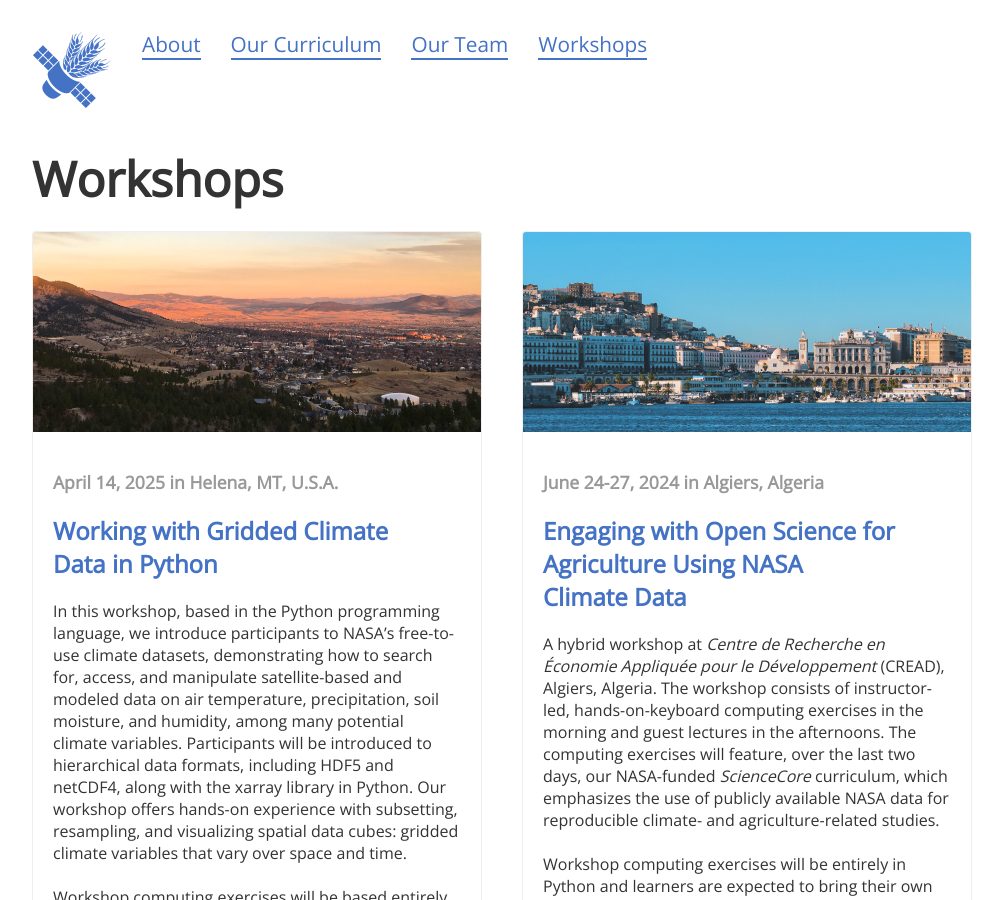
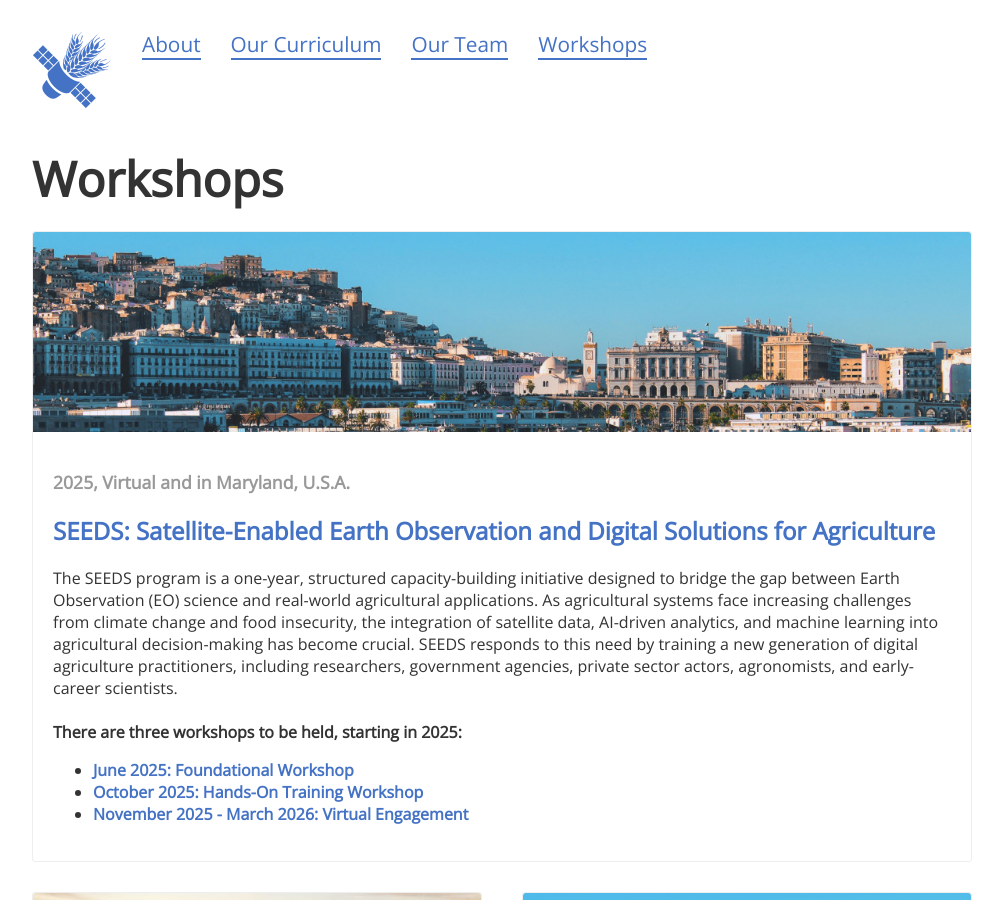
Before and after one commit to OpenClimateScience/OpenClimateScience.github.io, a Jekyll site: the page built from workshops/index.md, in a window 1280 px wide and 900 px high. Shown: the whole window, without its empty margins (138-1141 px from the left). Built offline with Jekyll 4.4.1, drawn with Linux system fonts in a browser that asks for light colours; nearby versions of some CDN libraries.

Commit message:
Added SEEDS workshop pages

```diff
--- a/workshops/index.md
+++ b/workshops/index.md
@@ -9,6 +9,26 @@ permalink: /workshops
         <h1 class="editable">Workshops</h1>
 	</div>
 </header>
+
+<div class="container">
+	<div class="posts">
+		<div class="post">
+			<div class="image" style="background-image:url({{ site.baseurl }}/images/workshop_Algiers_202406.jpg)"></div>
+			<div class="post-content">
+				<p class="date">2025, Virtual and in Maryland, U.S.A.</p>
+				<h3><a href="{{ site.baseurl }}/workshops/2024-06-23-Algiers">SEEDS: Satellite-Enabled Earth Observation and Digital Solutions for Agriculture</a></h3>
+				The SEEDS program is a one-year, structured capacity-building initiative designed to bridge the gap between Earth Observation (EO) science and real-world agricultural applications. As agricultural systems face increasing challenges from climate change and food insecurity, the integration of satellite data, AI-driven analytics, and machine learning into agricultural decision-making has become crucial. SEEDS responds to this need by training a new generation of digital agriculture practitioners, including researchers, government agencies, private sector actors, agronomists, and early-career scientists.
+				<br/><br/>
+				<b>There are three workshops to be held, starting in 2025:</b>
+				<ul>
+					<li><b><a href="{{ site.baseurl }}/workshops/2025-06-01-SEEDS">June 2025: Foundational Workshop</a></b></li>
+					<li><b><a href="{{ site.baseurl }}/workshops/2025-10-01-SEEDS">October 2025: Hands-On Training Workshop</a></b></li>
+					<li><b><a href="{{ site.baseurl }}/workshops/2025-11-01-SEEDS">November 2025 - March 2026: Virtual Engagement</a></b></li>
+				</ul>
+			</div>
+		</div>
+	</div>
+</div>
 
 <div class="container">
 	<div class="posts">
```
Also changed, not shown: workshops/2025-06-01-SEEDS.md (added, +34 -0 lines), workshops/2025-10-01-SEEDS.md (added, +34 -0 lines), workshops/2025-11-01-SEEDS.md (added, +34 -0 lines).
